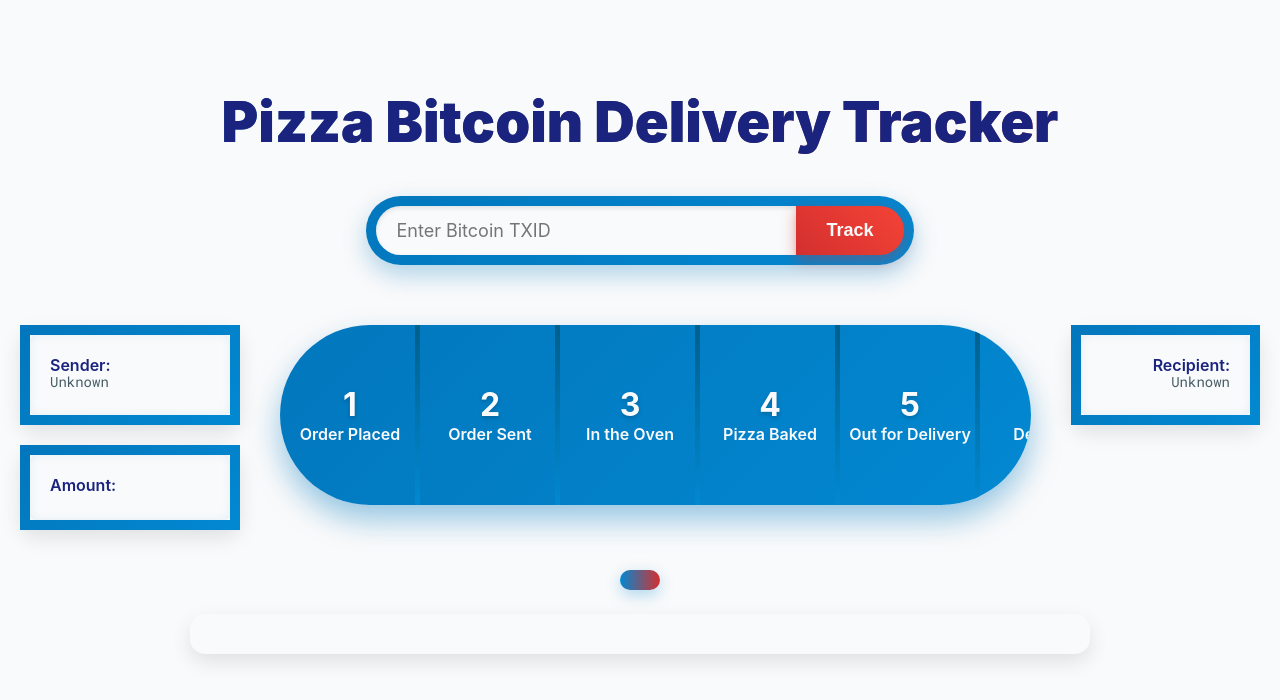
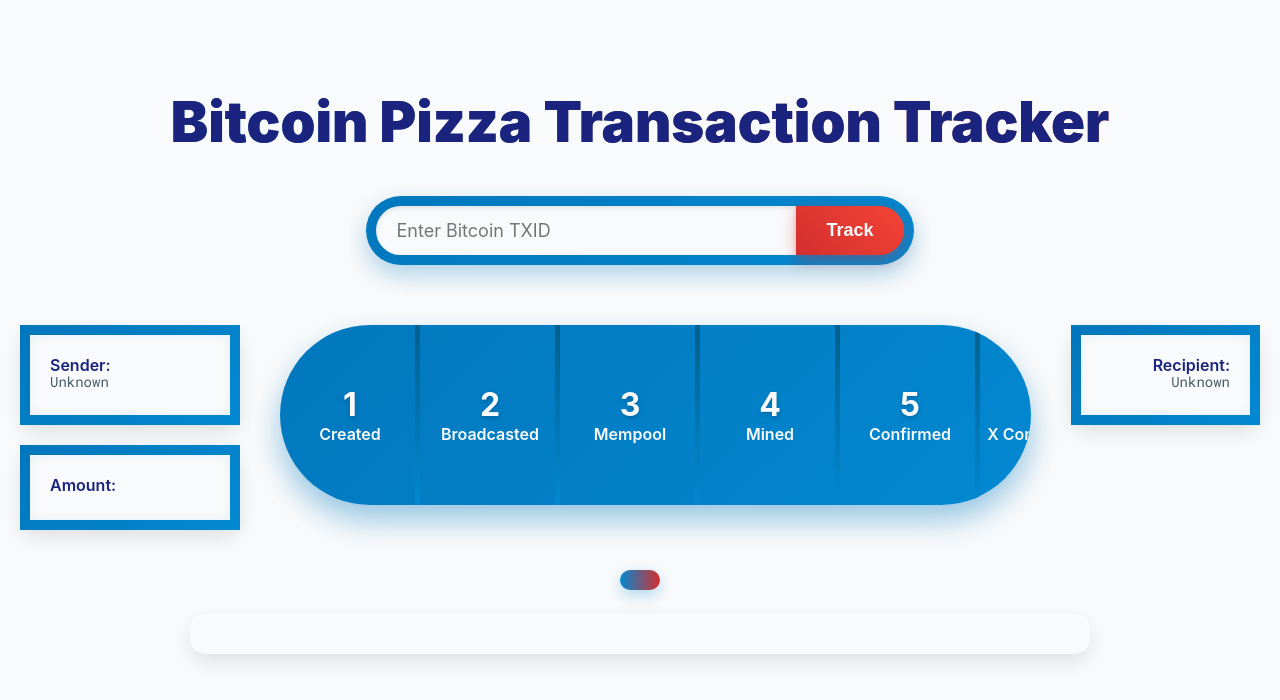
Before and after one commit to virtualwriter/btc.delivery.pizza, a website: page public/index.html in a window 1280 px wide. Drawn offline with Linux system fonts and the light colour scheme; a web font is replaced by a local one.

Commit message:
Updated taglines, header to Bitcoin Pizza Transaction Tracker, and stage names with dynamic confirmations

```diff
--- a/public/index.html
+++ b/public/index.html
@@ -1,7 +1,7 @@
 <!DOCTYPE html>
 <html>
 <head>
-  <title>Pizza Bitcoin Delivery Tracker</title>
+  <title>Bitcoin Pizza Transaction Tracker</title>
   <link href="https://fonts.googleapis.com/css2?family=SF+Pro+Display:wght@400;600;700;900&display=swap" rel="stylesheet" media="all">
   <link href="https://fonts.googleapis.com/css2?family=Roboto+Mono:wght@400&display=swap" rel="stylesheet">
   <style>
@@ -239,7 +239,7 @@
   </style>
 </head>
 <body>
-  <h1>Pizza Bitcoin Delivery Tracker</h1>
+  <h1>Bitcoin Pizza Transaction Tracker</h1>
   <div class="input-container">
     <input id="txidInput" placeholder="Enter Bitcoin TXID">
     <button onclick="startTracking()">Track</button>
@@ -250,12 +250,12 @@
       <div id="amount-box">Amount: <div id="sender-amount"></div></div>
     </div>
     <div id="tracker">
-      <div id="stage1" class="stage stage-1"><span>1</span><div>Order Placed</div><div class="divider"></div></div>
-      <div id="stage2" class="stage stage-2"><span>2</span><div>Order Sent</div><div class="divider"></div></div>
-      <div id="stage3" class="stage stage-3"><span>3</span><div>In the Oven</div><div class="divider"></div></div>
-      <div id="stage4" class="stage stage-4"><span>4</span><div>Pizza Baked</div><div class="divider"></div></div>
-      <div id="stage5" class="stage stage-5"><span>5</span><div>Out for Delivery</div><div class="divider"></div></div>
-      <div id="stage6" class="stage stage-6"><span>6</span><div>Delivered</div><div class="divider"></div></div>
+      <div id="stage1" class="stage stage-1"><span>1</span><div>Created</div><div class="divider"></div></div>
+      <div id="stage2" class="stage stage-2"><span>2</span><div>Broadcasted</div><div class="divider"></div></div>
+      <div id="stage3" class="stage stage-3"><span>3</span><div>Mempool</div><div class="divider"></div></div>
+      <div id="stage4" class="stage stage-4"><span>4</span><div>Mined</div><div class="divider"></div></div>
+      <div id="stage5" class="stage stage-5"><span>5</span><div>Confirmed</div><div class="divider"></div></div>
+      <div id="stage6" class="stage stage-6"><span>6</span><div>X Confirmations</div><div class="divider"></div></div>
     </div>
     <div id="recipient">Recipient: <span id="recipient-address">Unknown</span></div>
   </div>
@@ -272,12 +272,12 @@
     let cachedRecipientAddr = 'Unknown';
     let btcPrice = null;
     const messages = {
-      1: { text: 'Pizza Order Placed!', tooltip: 'Your Bitcoin transaction is created and signed, ready to hit the network.' },
-      2: { text: 'Order Sent to the Kitchen!', tooltip: 'The transaction is broadcasted to Bitcoin nodes across the network.' },
-      3: { text: 'Cooking in the Crypto Oven!', tooltip: 'The transaction is in the mempool, waiting for miners to process it.' },
-      4: { text: 'Pizza Freshly Baked!', tooltip: 'A miner has included your transaction in a block on the blockchain.' },
-      5: { text: 'Out for Delivery!', tooltip: 'The transaction has its first confirmation—almost there!' },
-      6: { text: 'Pizza Delivered!', tooltip: 'Multiple confirmations secure your transaction—enjoy your Bitcoin pizza!' }
+      1: { text: 'Transaction Created!', tooltip: 'The Bitcoin transaction has been signed and prepared for the network.' },
+      2: { text: 'Transaction Broadcasted!', tooltip: 'The transaction has been sent to Bitcoin nodes worldwide.' },
+      3: { text: 'In the Mempool!', tooltip: 'The transaction is queued in the mempool, awaiting miner inclusion.' },
+      4: { text: 'Transaction Mined!', tooltip: 'A miner has added the transaction to a block on the blockchain.' },
+      5: { text: 'Transaction Confirmed!', tooltip: 'The transaction has its first confirmation—almost secure!' },
+      6: { text: 'Transaction Fully Confirmed!', tooltip: 'Multiple confirmations ensure your transaction is secure on the blockchain.' }
     };
 
     async function fetchWithDebug(url) {
@@ -480,7 +480,7 @@
       }
 
       if (txDetails.txData.status.confirmed) {
-        etaStr = `Delivered at ${new Date(txDetails.txData.status.block_time * 1000).toLocaleString()}`;
+        etaStr = `Confirmed at ${new Date(txDetails.txData.status.block_time * 1000).toLocaleString()}`;
       }
 
       let blockHeight = txDetails.txData.status.block_height || 'Not in a block yet';
```
